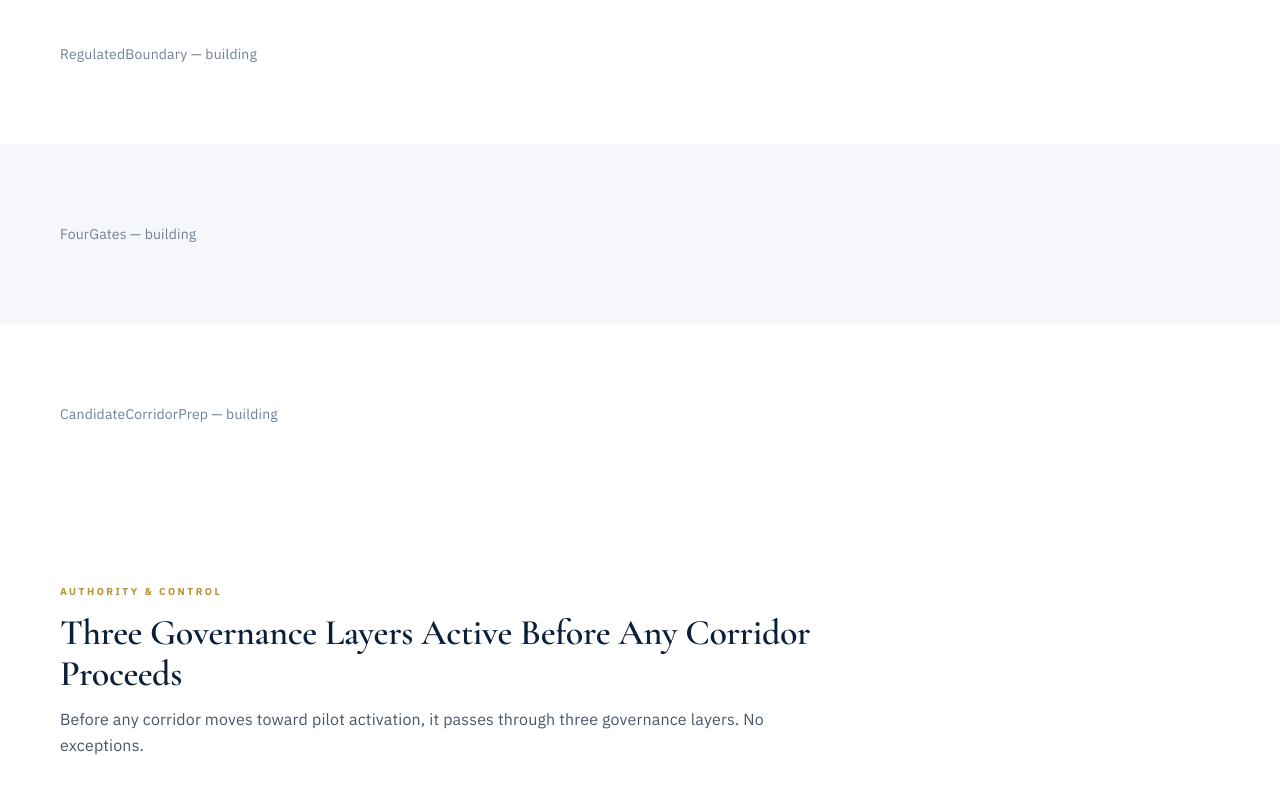
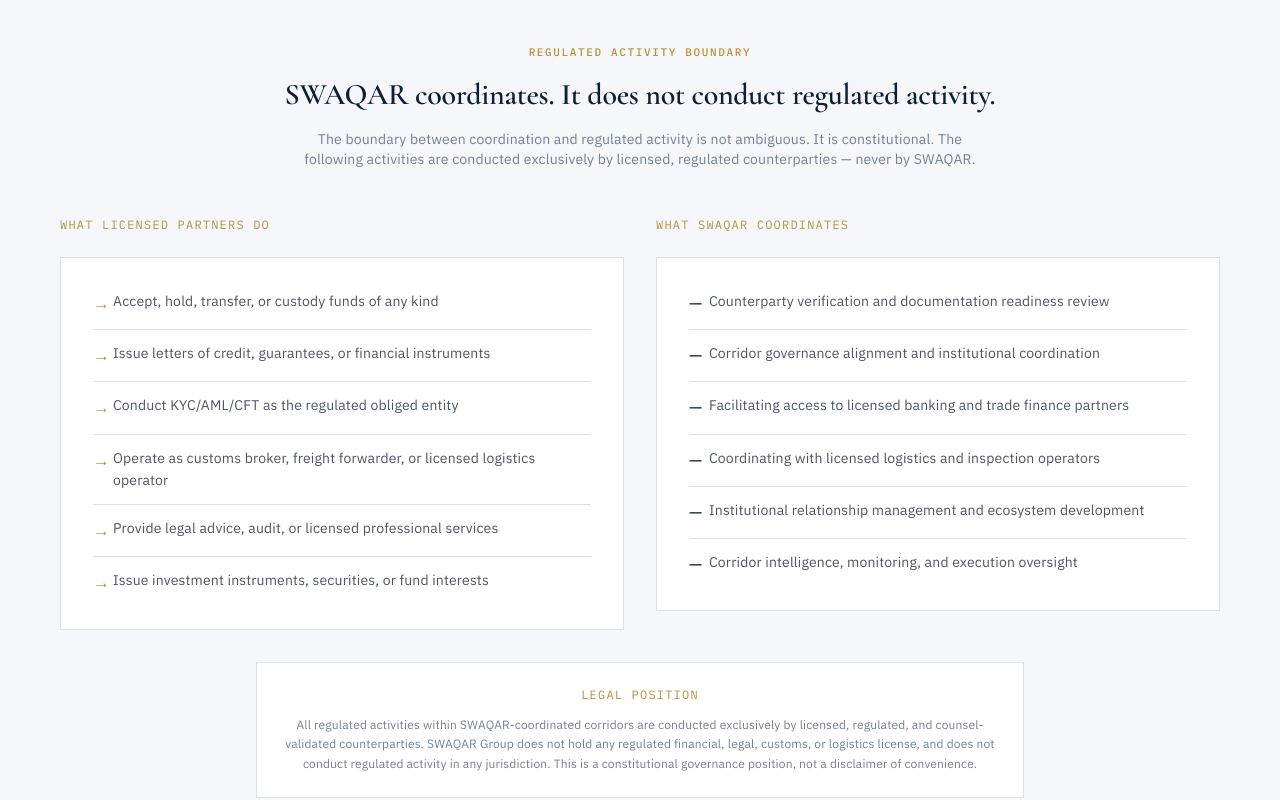
Before and after one commit to SWAQAR5/swaqar-site, a Next.js app: page / in a window 1280 px wide. Shown: the part 7620-8420 px from the top of the page. Built offline with nearby package versions, Linux system fonts and the light colour scheme.

Commit message:
Build RegulatedBoundary - two-column regulated activity boundary

```diff
--- a/components/sections/RegulatedBoundary.tsx
+++ b/components/sections/RegulatedBoundary.tsx
@@ -1,3 +1,113 @@
+// ─────────────────────────────────────────────────────────────────────────────
+// components/sections/RegulatedBoundary.tsx
+// ─────────────────────────────────────────────────────────────────────────────
+
+const LICENSED_PARTNER_ITEMS = [
+  "Accept, hold, transfer, or custody funds of any kind",
+  "Issue letters of credit, guarantees, or financial instruments",
+  "Conduct KYC/AML/CFT as the regulated obliged entity",
+  "Operate as customs broker, freight forwarder, or licensed logistics operator",
+  "Provide legal advice, audit, or licensed professional services",
+  "Issue investment instruments, securities, or fund interests",
+] as const;
+
+const SWAQAR_COORDINATION_ITEMS = [
+  "Counterparty verification and documentation readiness review",
+  "Corridor governance alignment and institutional coordination",
+  "Facilitating access to licensed banking and trade finance partners",
+  "Coordinating with licensed logistics and inspection operators",
+  "Institutional relationship management and ecosystem development",
+  "Corridor intelligence, monitoring, and execution oversight",
+] as const;
+
 export default function RegulatedBoundary() {
-  return <section id="regulated-boundary" className="swaqar-section bg-white"><div className="swaqar-container"><p className="text-swaqar-muted text-sm">RegulatedBoundary — building</p></div></section>;
+  return (
+    <section
+      id="regulated-boundary"
+      aria-label="Regulated activity boundary"
+      className="swaqar-section bg-swaqar-surface"
+    >
+      <div className="swaqar-container">
+        <div className="text-center">
+          <span className="swaqar-eyebrow">Regulated Activity Boundary</span>
+          <h2 className="font-serif text-2xl md:text-3xl font-semibold text-swaqar-heading text-center mt-4 max-w-3xl mx-auto">
+            SWAQAR coordinates. It does not conduct regulated activity.
+          </h2>
+          <p className="text-sm text-swaqar-muted text-center mt-4 max-w-2xl mx-auto">
+            The boundary between coordination and regulated activity is not
+            ambiguous. It is constitutional. The following activities are
+            conducted exclusively by licensed, regulated counterparties —
+            never by SWAQAR.
+          </p>
+        </div>
+
+        <div className="grid grid-cols-1 md:grid-cols-2 gap-8 mt-12">
+          <div>
+            <p className="font-mono text-xs uppercase tracking-widest text-swaqar-gold mb-6">
+              What Licensed Partners Do
+            </p>
+            <div className="bg-white border border-swaqar-border rounded-sm p-8">
+              {LICENSED_PARTNER_ITEMS.map((item, i) => (
+                <div
+                  key={item}
+                  className={`flex ${
+                    i < LICENSED_PARTNER_ITEMS.length - 1
+                      ? "border-b border-swaqar-border pb-3 mb-3"
+                      : ""
+                  }`}
+                >
+                  <span className="w-5 flex-shrink-0 text-swaqar-gold">
+                    →
+                  </span>
+                  <span className="text-sm text-swaqar-text leading-relaxed">
+                    {item}
+                  </span>
+                </div>
+              ))}
+            </div>
+          </div>
+
+          <div>
+            <p className="font-mono text-xs uppercase tracking-widest text-swaqar-gold mb-6">
+              What SWAQAR Coordinates
+            </p>
+            <div className="bg-white border border-swaqar-border rounded-sm p-8">
+              {SWAQAR_COORDINATION_ITEMS.map((item, i) => (
+                <div
+                  key={item}
+                  className={`flex ${
+                    i < SWAQAR_COORDINATION_ITEMS.length - 1
+                      ? "border-b border-swaqar-border pb-3 mb-3"
+                      : ""
+                  }`}
+                >
+                  <span className="w-5 flex-shrink-0 text-swaqar-heading">
+                    —
+                  </span>
+                  <span className="text-sm text-swaqar-text leading-relaxed">
+                    {item}
+                  </span>
+                </div>
+              ))}
+            </div>
+          </div>
+        </div>
+
+        <div className="bg-white border border-swaqar-border rounded-sm p-6 mt-8 max-w-3xl mx-auto">
+          <span className="font-mono text-xs uppercase tracking-widest text-swaqar-gold block mb-3 text-center">
+            Legal Position
+          </span>
+          <p className="text-xs text-swaqar-muted text-center leading-relaxed">
+            All regulated activities within SWAQAR-coordinated corridors are
+            conducted exclusively by licensed, regulated, and
+            counsel-validated counterparties. SWAQAR Group does not hold any
+            regulated financial, legal, customs, or logistics license, and
+            does not conduct regulated activity in any jurisdiction. This is
+            a constitutional governance position, not a disclaimer of
+            convenience.
+          </p>
+        </div>
+      </div>
+    </section>
+  );
 }
```
